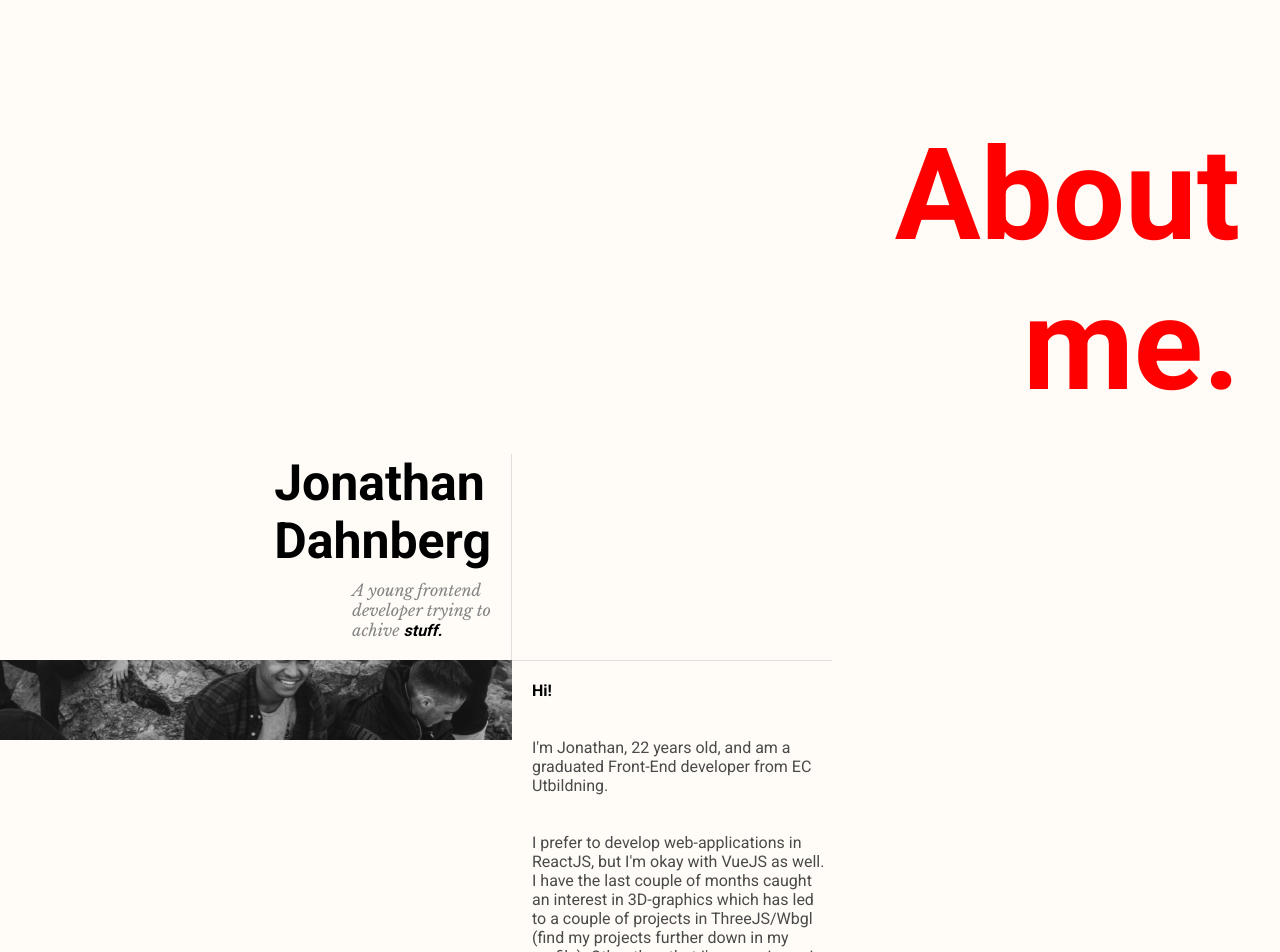
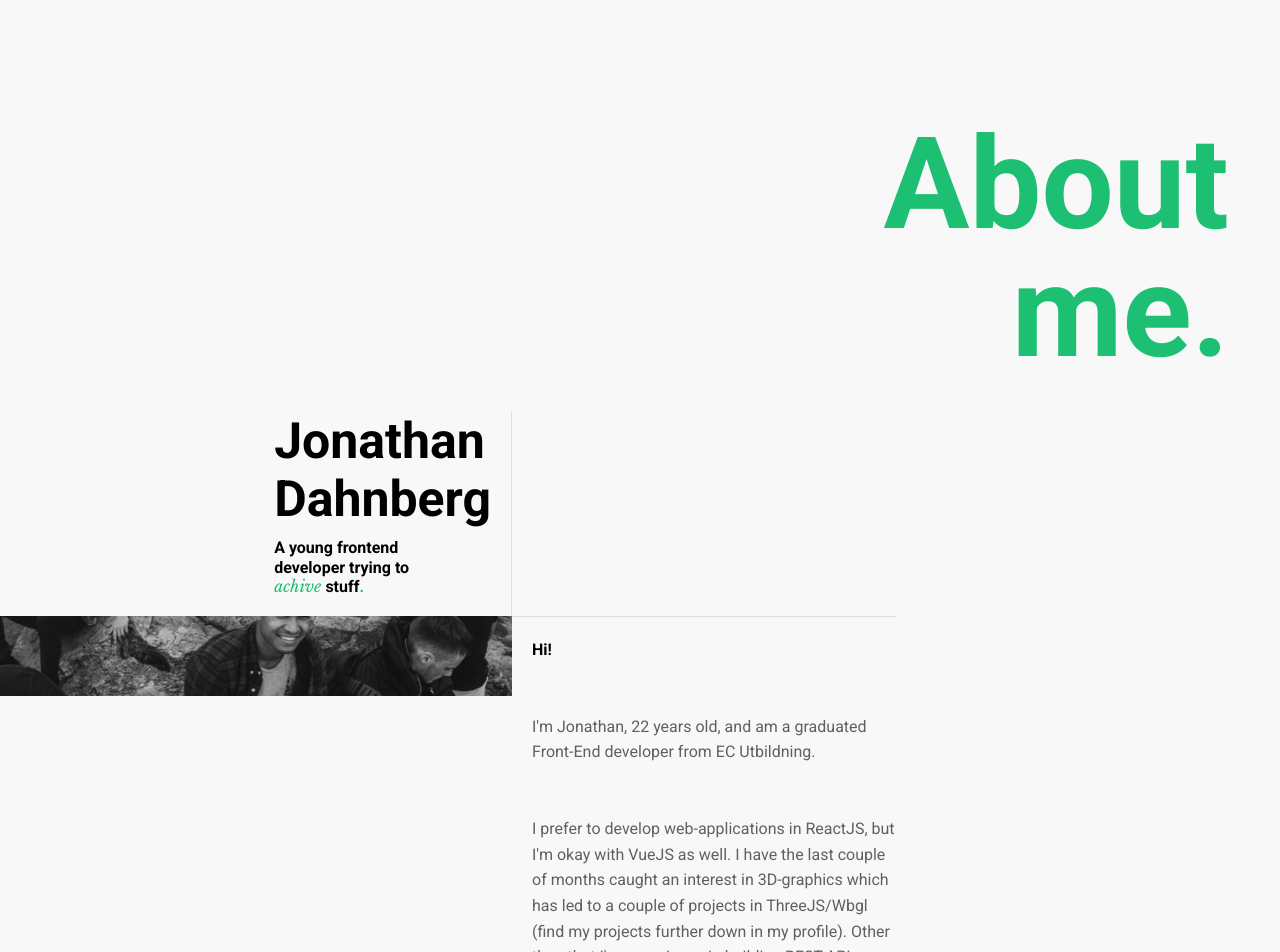
Before and after one commit to Jonathandah/portfolio, a React (Create React App) app: page / in a window 1280 px wide. Shown: the part 1480-2432 px from the top of the page. Built offline with nearby package versions, Linux system fonts and the light colour scheme.

Commit message:
new colors

```diff
--- a/src/App.sass
+++ b/src/App.sass
@@ -1,4 +1,3 @@
-
 *
   margin: 0
   .App
@@ -106,6 +105,9 @@
               display: contents
               color: inherit
               text-decoration: none
+            svg
+              width: 24px
+              height: 24px
     .is-open
       height: 100%
       background: white
@@ -142,7 +144,7 @@
     transform: translateZ(0)
     opacity: 1
 
-@media screen and (max-device-width: 892px) and (max-device-height: 414px) //landscape
+@media screen and (max-device-width: 892px) and (max-device-height: 470px) //landscape
   *
   .App
     .App__header
@@ -171,7 +173,13 @@
       .header__menu
         li
           a
-            font-size: 1.2rem
+            font-size: 1.2rem !important
+      .header__social
+        .social__list
+          .list__item
+            svg
+              width: 18px
+              height: 18px
 
 @media screen and (max-device-width: 650px)
   *
--- a/src/Views/Home/Home.sass
+++ b/src/Views/Home/Home.sass
@@ -5,7 +5,7 @@
     flex-direction: column
     align-items: center
     justify-content: flex-start
-    background: #fffcf7
+    background: #f8f8f8
     scroll-behavior: smooth
     overflow-y: hidden
 .Home > section
--- a/src/Views/Home/components/Contact/Contact.sass
+++ b/src/Views/Home/components/Contact/Contact.sass
@@ -55,7 +55,7 @@
                     font-size: 40px
                     font-family: "Roboto", sans-serif
                     font-weight: 700 //bold
-                    color: red
+                    color: #1DBF73
                 .title__question
                     white-space: pre
                     font-family: "Libre Baskerville", sans-serif
@@ -99,7 +99,7 @@
                         color: #000
                         padding-left: 2vw
 
-@media screen and (max-device-width: 892px) and (max-device-height: 414px) //landscape
+@media screen and (max-device-width: 892px) and (max-device-height: 470px) //landscape
   .Contact
     .Contact__container
         .container__media
--- a/src/Views/Home/components/Intro/Intro.sass
+++ b/src/Views/Home/components/Intro/Intro.sass
@@ -6,7 +6,7 @@
     overflow: hidden
     .Intro__background
         position: absolute
-        background: #1744c0
+        background: #1DBF73
         z-index: 1
         height: 100%
         width: 100%
@@ -40,7 +40,7 @@
                     font-style: italic
                     font-family: 'Libre Baskerville', serif
                     font-weight: 400
-                    color: white
+                    color: #ffffff
     .container__firstSection > div
         animation: showTopText 1s
         animation-delay: 0.5s
@@ -60,11 +60,11 @@
                     font-style: italic
                     font-family: 'Libre Baskerville', serif
                     font-weight: 400
-                    color: red
+                    color: #ff5851
                 &:nth-of-type(n+2)
                     font-weight: 700
                 &:nth-of-type(3)
-                    color: white
+                    color: #ffffff
     .container__secondSection > div
         animation: showBottomText 0.5s
         animation-delay: 1.75s
@@ -117,7 +117,7 @@
     from,to
         overflow: visible
 
-@media screen and (max-device-width: 892px) and (max-device-height: 414px) //landscape
+@media screen and (max-device-width: 892px) and (max-device-height: 470px) //landscape
     .Intro
         .Intro__container
             font-size: 9vmin
--- a/src/Views/Home/components/Skills/Competence.sass
+++ b/src/Views/Home/components/Skills/Competence.sass
@@ -32,31 +32,32 @@
         font-size: 60px
         // background: white
         grid-row: 2/4
-        grid-column: 2/4
+        grid-column: 1/4
         width: 460px
+        padding-left: 4%
         .title__text
-            color: red
-            font-family: Roboto
+            font-family: Roboto, sans-serif
             font-style: normal
             font-weight: bold
-            padding: 0px 10px 0px 10px
+            margin-bottom: 40px
+            line-height: 1
             p
                 font-size: 6rem
         .title__text--sub
-            font-family: Libre Baskerville
+            font-family: Libre Baskerville, sans-serif
             font-style: italic
             font-weight: normal
             font-size: 2rem
             color: #000000
-            padding: 0px 10px 10px 10px
+            padding: 0px 10px 10px 0px
         .title__text--regular
-            font-family: Roboto
+            font-family: Roboto, sans-serif
             font-style: normal
             font-weight: bold
             font-size: 14px
             line-height: 16px
-            color: #D1D1D1
-            padding: 0px 10px 10px 10px
+            color: #000000
+            padding: 0px 10px 10px 0px
         // span
         //     &:nth-of-type(1)
         //         color: #000000
@@ -126,12 +127,11 @@
                 $min_width: 320px
                 $max_width: 600px
                 $min_font: 12px
-                $max_font: 20px
+                $max_font: 16px
                 @include fluid-type($min_width, $max_width, $min_font, $max_font)
                 font-family: 'Libre Baskerville', sans-serif
-                font-style: italic
-                font-weight: 400
-                color: #848484
+                font-weight: normal
+                color: #606060
                 span
                     color: #4A4A4A
                     font-weight: 600
@@ -140,7 +140,7 @@
             flex-direction: column
             align-items: flex-end
 
-@media screen and (max-device-width: 892px) and (max-device-height: 414px) //landscape
+@media screen and (max-device-width: 892px) and (max-device-height: 470px) //landscape
     .Competence
         .Competence__title
             grid-column: 2/5
--- a/src/Views/Home/components/Skills/Profile.jsx
+++ b/src/Views/Home/components/Skills/Profile.jsx
@@ -60,7 +60,7 @@ function Profile() {
             <br></br>
             developer trying to
             <br></br>
-             achive<span> stuff.</span>
+             <span>achive</span> stuff<span>.</span>
           </p>
         </section>
         <img className="box__picture" src={pic} alt="Me sitting on a cliff"></img>
--- a/src/Views/Home/components/Skills/Profile.sass
+++ b/src/Views/Home/components/Skills/Profile.sass
@@ -32,15 +32,16 @@
     align-items: flex-start
     flex-direction: column
     .Profile__title
+        line-height: 1
         position: relative
         margin-left: auto
         display: flex
         flex-direction: column
         font-size: 8rem
         text-align: end
-        padding-right: 40px
+        padding-right: 4%
         box-sizing: border-box
-        color: red
+        color: #1DBF73
         span
             &:nth-of-type(2)
                 span
@@ -54,13 +55,14 @@
         .box__name
             grid-area: 2/3/4/5
             display: flex
-            align-items: flex-end
+            align-items: flex-start
             justify-content: flex-end
             padding: 0px 20px 20px 0px
             flex-direction: column
             border-right: 1px solid #E3DEDE
             max-height: 200px
             align-self: end
+            justify-self: end
             .name__title
                 padding-bottom: 10px
                 $min_width: 320px
@@ -70,10 +72,9 @@
                 @include fluid-type($min_width, $max_width, $min_font, $max_font)
             .name__description
                 white-space: nowrap
-                font-family: 'Libre Baskerville', sans-serif
-                font-style: italic
-                font-weight: normal
-                color: #848484
+                font-family: 'Roboto', sans-serif
+                font-weight: bold
+                line-height: 1.2
                 $min_width: 320px
                 $max_width: 1200px
                 $min_font: 8px
@@ -81,9 +82,14 @@
                 @include fluid-type($min_width, $max_width, $min_font, $max_font)
                 span
                     &:nth-of-type(1)
-                        color: #000000
-                        font-weight: 600
-                        font-family: 'Roboto', sans-serif
+                        color: #1DBF73
+                        font-weight: normal
+                        font-family: "Libre Baskerville", sans-serif
+                        font-style: italic
+                    &:nth-of-type(2)
+                        color: #1dbf73
+
+
         .box__picture
             object-fit: cover
             grid-area: 4/1/4/5
@@ -94,13 +100,11 @@
             // padding: 20px 20px 20px 0
         .box__text
             justify-self: start
-            // font-style: italic
             border-top: 1px solid #E3DEDE
-            width: 300px
-            // min-width: 360px
+            line-height: 1.6
             max-height: 100%
             grid-area: 4/5/8/8
-            color: #4A4A4A
+            color: #606060
             $min_width: 320px
             $max_width: 1200px
             $min_font: 6px
@@ -116,7 +120,7 @@
 
 
 
-@media screen and (max-device-width: 892px) and (max-device-height: 414px) //landscape
+@media screen and (max-device-width: 892px) and (max-device-height: 470px) //landscape
     .Profile
         .Profile__title
             font-size: 4rem
--- a/src/Views/Home/components/Work/Work.sass
+++ b/src/Views/Home/components/Work/Work.sass
@@ -42,29 +42,28 @@
         grid-template-columns: repeat(5, 20%)
         grid-template-rows: repeat(3, 20vh)
         .container__title
-            padding-left: 40px
+            padding-left: 4%
             grid-area: 1/1/3/3
             max-width: 32vw
+            margin-right: auto
             .title__text
                 font-size: 7rem
-                color: red
-                font-family: Roboto
+                color: #ff5851
+                font-family: Roboto,sans-serif
                 font-style: normal
                 font-weight: bold
-                padding: 0px 10px 0px 10px
+                padding: 0px 10px 0px 0px
             .title__text--regular
                 max-width: 400px
                 min-width: 300px
-                height: 140px
                 border-top: 1px solid #E3DEDE
                 border-right: 1px solid #E3DEDE
-                font-family: Roboto
+                font-family: Roboto, sans-serif
                 font-style: normal
                 font-size: 14px
                 font-weight: bold
-                line-height: 16px
-                color: red
-                padding: 10px 10px 10px 10px
+                line-height: 1rem
+                padding: 10px 10px 30px 0px
         .container__list
             list-style: none
             width: 100%
@@ -93,8 +92,12 @@
                     align-items: flex-start
                     .box__title
                         font-size: 40px
+                        margin-right: auto
                         span
                             display: inline-block
+                            &:nth-of-type(2)
+                                color: #ff5851
+
                     .box__description
                         font-family: "Roboto", sans-serif
                         max-width: 32vw
@@ -112,7 +115,7 @@
                         &:visited
                             color: #000
 
-@media screen and (max-device-width: 892px) and (max-device-height: 414px) //landscape
+@media screen and (max-device-width: 892px) and (max-device-height: 470px) //landscape
     .Work
         .Work__container
             .container__title
```
